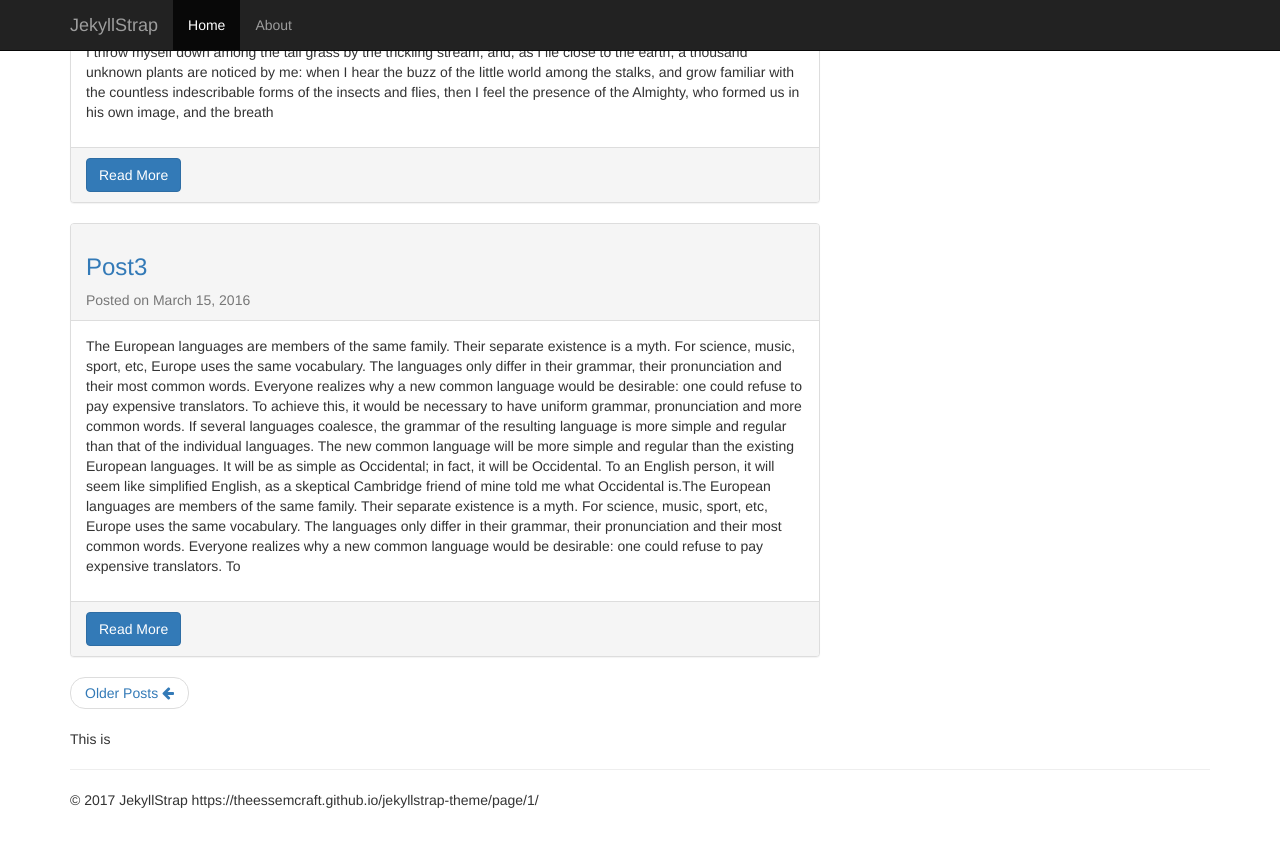
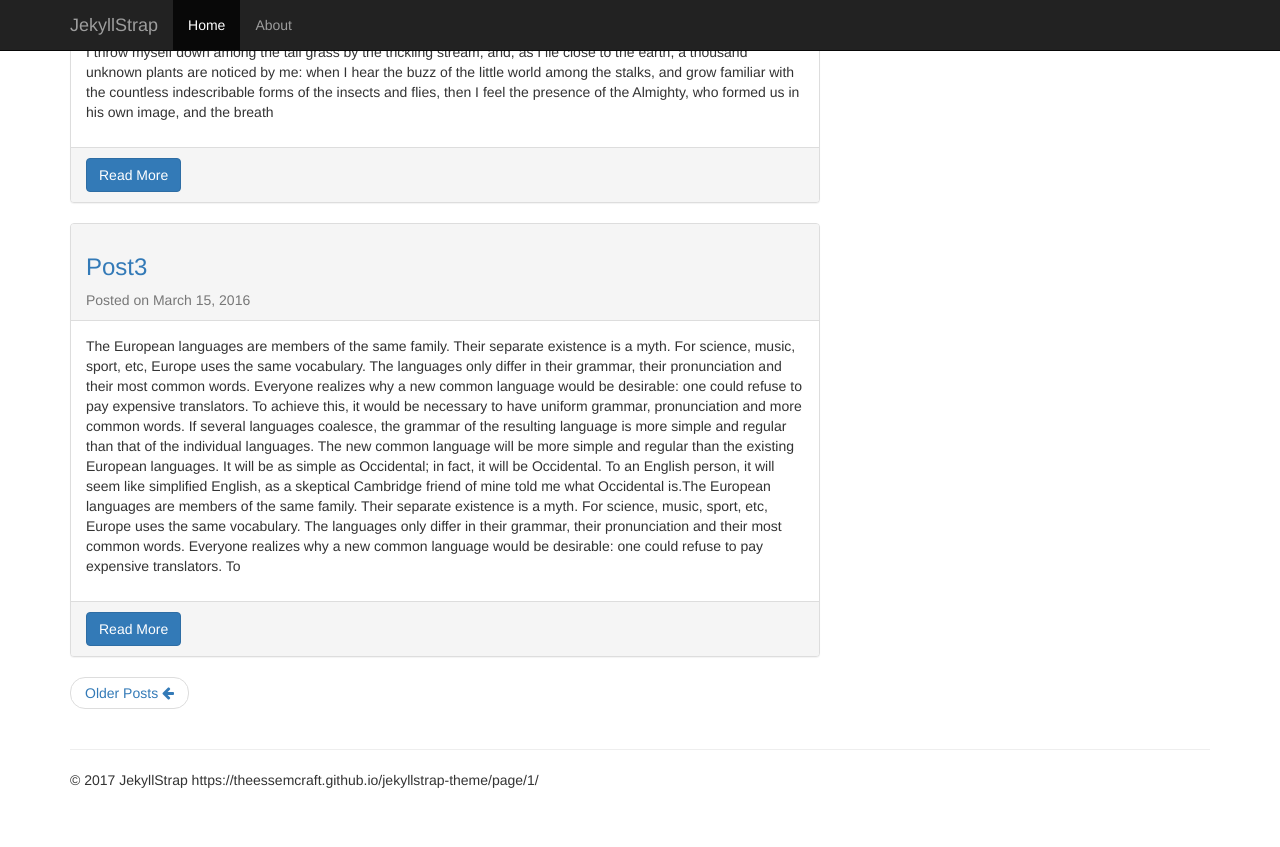
Before and after one commit to TheEssem/jekyllstrap-theme, a Jekyll site: the page built from index.html, in a window 1280 px wide and 900 px high, scrolled down 1335 px. Shown: the top 847 px of the window. Built offline with Jekyll 4.4.1, drawn with Linux system fonts in a browser that asks for light colours; nearby versions of some CDN libraries; the list of posts is cut into pages by our own code.

Commit message:
Update index.html

```diff
--- a/index.html
+++ b/index.html
@@ -106,5 +106,3 @@ title: Home
         </div>
   </div>
 </div>
-
-    <p>This is {{ paginator_page }}</p>
```
